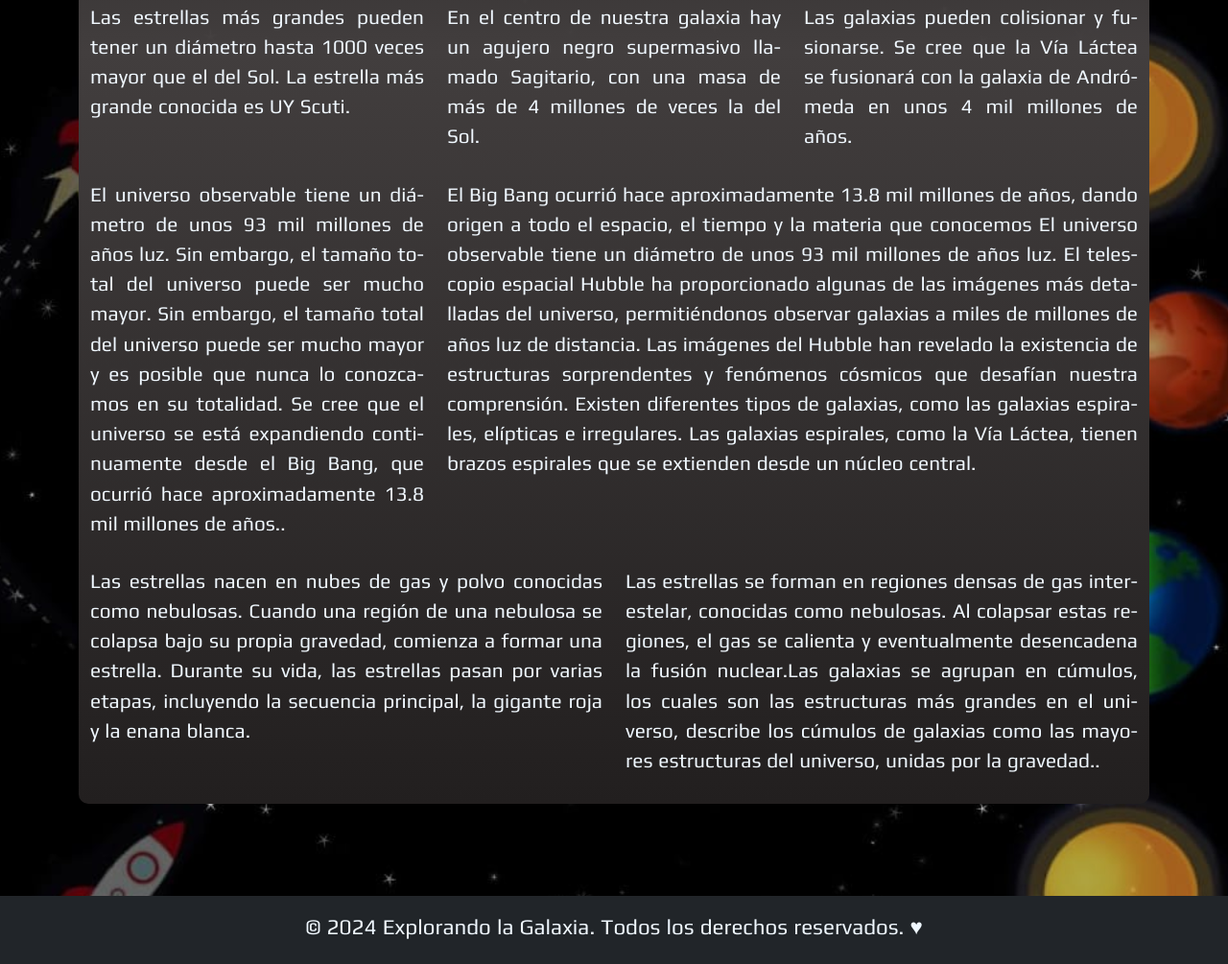
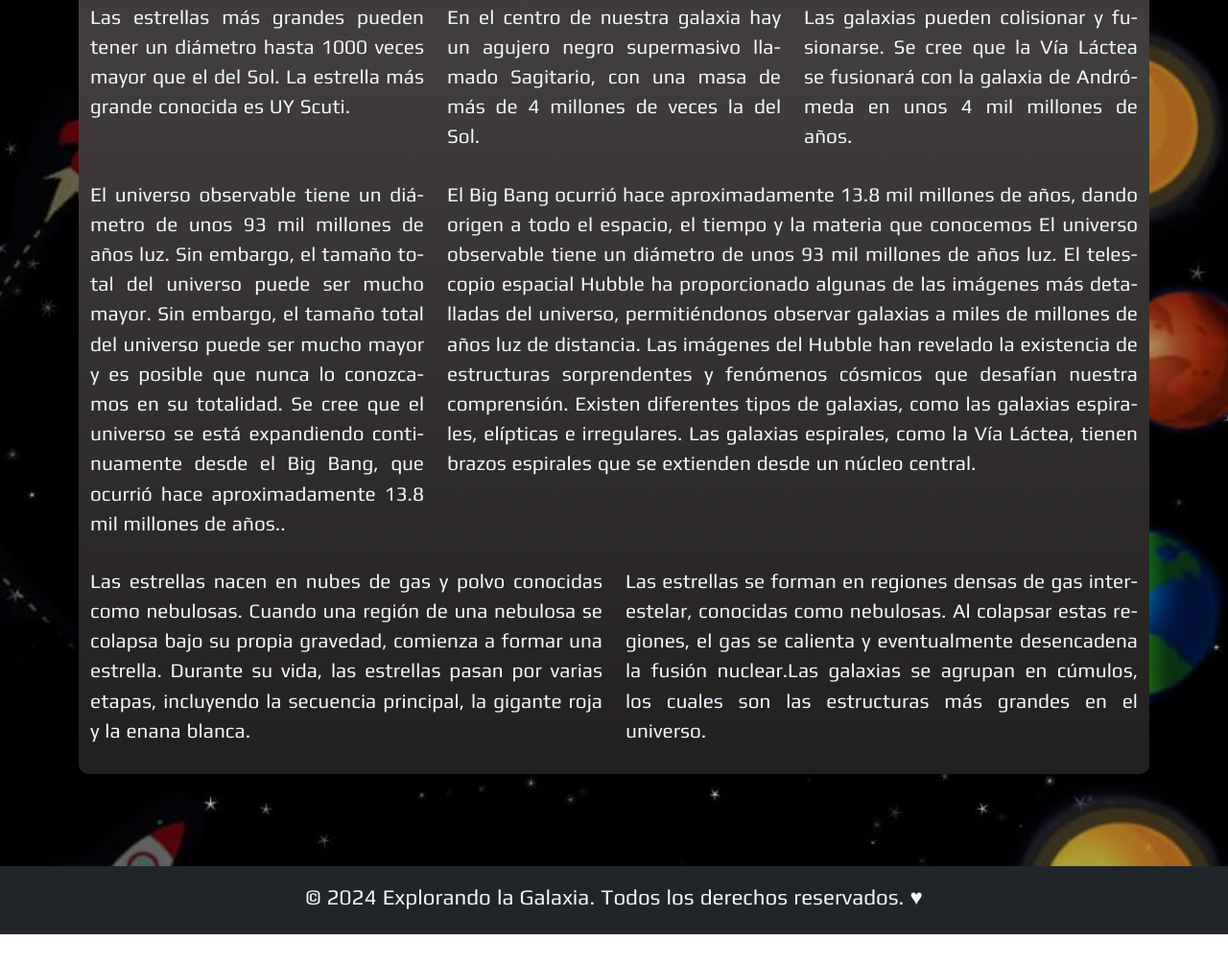
Before and after one commit to Nixnix32/nixnxi32-galaxia.io, a plain HTML site: page informativa.html in a window 1280 px wide. Shown: the part 826-1831 px from the top of the page at 96% size. After the commit the page ends 1800 px from the top, so only its background shows below. Drawn offline with nearby package versions, Linux system fonts and the light colour scheme.

Commit message:
letra duplicada

```diff
--- a/informativa.html
+++ b/informativa.html
@@ -193,7 +193,7 @@
           <article class="col-lg-6 mb-4">
             <p>Las estrellas se forman en regiones densas de gas interestelar, conocidas como nebulosas. Al
               colapsar estas regiones, el gas se calienta y eventualmente desencadena la fusión nuclear.Las galaxias se
-              agrupan en cúmulos, los cuales son las estructuras más grandes en el universo, describe los cúmulos de galaxias como las mayores estructuras del universo, unidas por la gravedad..
+              agrupan en cúmulos, los cuales son las estructuras más grandes en el universo.
 
             </p>
           </article>
```
